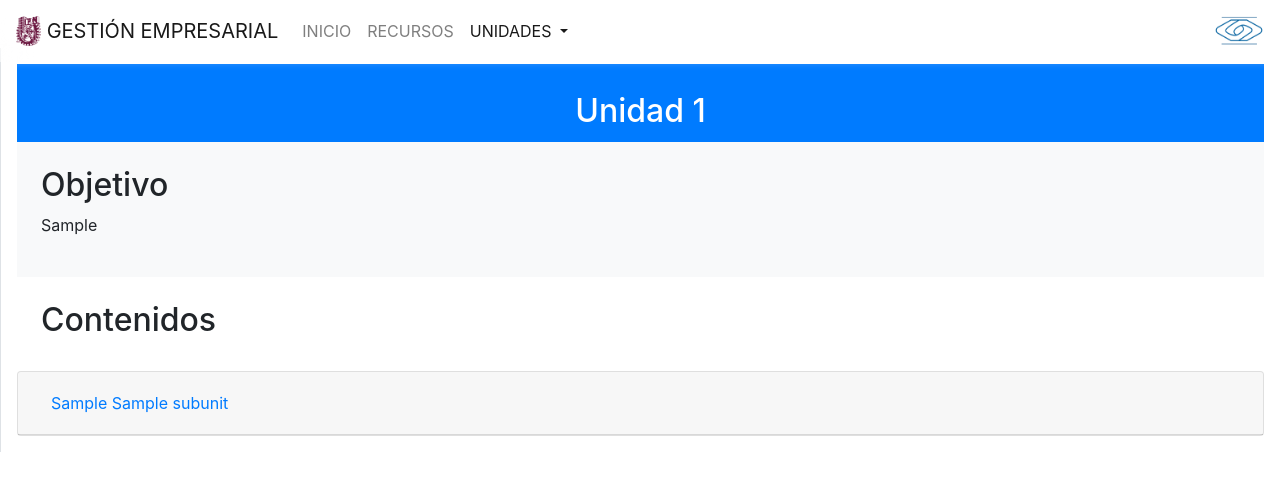
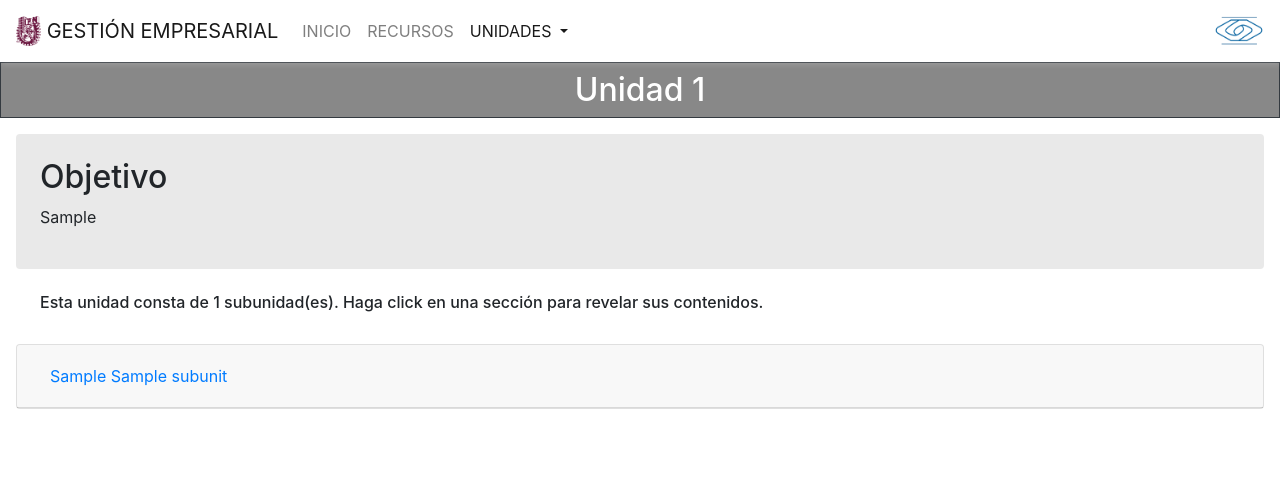
Before and after one commit to JonathanRojas98/rddipn, a Django app: page /1/ in a window 1280 px wide. Shown: the top 491 px of the page. Run offline with Django 3.2, Linux system fonts and the light colour scheme; tables that the repository leaves empty hold one stand-in row (values such as "Sample post"); some libraries are stand-ins or nearby versions.

Commit message:
add ColorField/some minor template changes
Signed-off-by: JUAN MÉNDEZ <vpsink@gmail.com>

```diff
--- a/gestion/models.py
+++ b/gestion/models.py
@@ -1,3 +1,4 @@
+from colorfield.fields import ColorField
 from django.db import models
 
 
@@ -25,6 +26,8 @@ class Unit(BaseUnit):
         max_length=200, default="Ejemplo", help_text="Objetivo de la materia.", verbose_name="Objetivo"
     )
 
+    header_color = ColorField(default='#000000', help_text="Color de la barra principal.")
+
     def __str__(self):
         return self.name
 
--- a/gestion/templates/main.html
+++ b/gestion/templates/main.html
@@ -61,4 +61,9 @@
         backdrop-filter: blur(20px);
         filter: drop-shadow(1px 2px 3px white);
     }
+
+
 </style>
+
+{% block extra_css %}
+{% endblock extra_css %}
--- a/gestion/templates/unit.html
+++ b/gestion/templates/unit.html
@@ -1,24 +1,25 @@
 {% extends 'main.html' %}
 {% block content %}
-	<div class="col mx-0 border-left p-3">
-    	<div>
-            <div class="bg-primary text-white p-1 text-center">
-				<br><h2> Unidad {{ this_unit.order }}</h2>
-            </div>
-            <div class="bg-light p-4">
+	<div style="padding-top: 14px;">
+        <div class="text-white text-center mx-auto p-2 bg-gradient border border-dark" style="background-color: {{ this_unit.header_color }};">
+			<h2 style="margin-bottom: 0"> Unidad {{ this_unit.order }}</h2>
+        </div>
+
+        <div class="col p-3">
+            <div class="bg-light p-4 rounded border_acccent soft_accent">
                 <h2 id="objetivo">Objetivo</h2>
                 <p>
                 	{{ this_unit.goal }}
                 </p>
             </div>
             <div class="p-4">
-                <h2>Contenidos</h2>
+                <h6>Esta unidad consta de {{ subunits | length}} subunidad(es). Haga click en una sección para revelar sus contenidos.</h6>
             </div>
             <!-- Contenido -->
             <div id="accordion">
                 <div class="card">
                     {% for item in subunits %}
-                    <div class="card-header" id="heading_{{item.order}}">
+                    <div class="card-header softer_accent" id="heading_{{item.order}}">
                         <h5 class="mb-0">
                             <button class="btn btn-link" data-toggle="collapse" data-target="#collapse_{{item.order}}"
                                 aria-expanded="true" aria-controls="collapse_{{item.order}}">
@@ -28,8 +29,10 @@
                     </div>
 
                     <div id="collapse_{{item.order}}" class="collapse multi-collapse" aria-labelledby="heading_{{item.order}}">
-                        <div class="card-body">
-                            <p>{{item.contents | safe}}</p>
+                        <div class="card-body p-4">
+                            <div class="d-flex flex-column justify-content-start">
+                                {{item.contents | safe}}
+                            </div>
                         </div>
                     </div>
                     {% endfor %}
@@ -38,3 +41,21 @@
         </div>
     </div>
 {% endblock %}
+{% block extra_css%}
+<style type="text/css">
+    .border_accent {
+        border: 1px solid {{ this_unit.header_color  }} !important;
+    }
+
+    /* Soft accent color 18%*/
+    .soft_accent{
+        background: {{ this_unit.header_color  }}2f !important;
+    }
+
+    /* Even softer, around 6% opacity */
+    .softer_accent{
+        background: {{ this_unit.header_color  }}10 !important;
+    }
+
+</style>
+{% endblock%}
--- a/master/settings.py
+++ b/master/settings.py
@@ -38,6 +38,7 @@ INSTALLED_APPS = [
     "django.contrib.sessions",
     "django.contrib.messages",
     "django.contrib.staticfiles",
+    "colorfield",
     "gestion",  # 'gestion' app
 ]
 
```
Also changed, not shown: gestion/migrations/0004_unit_header_color.py (added).
